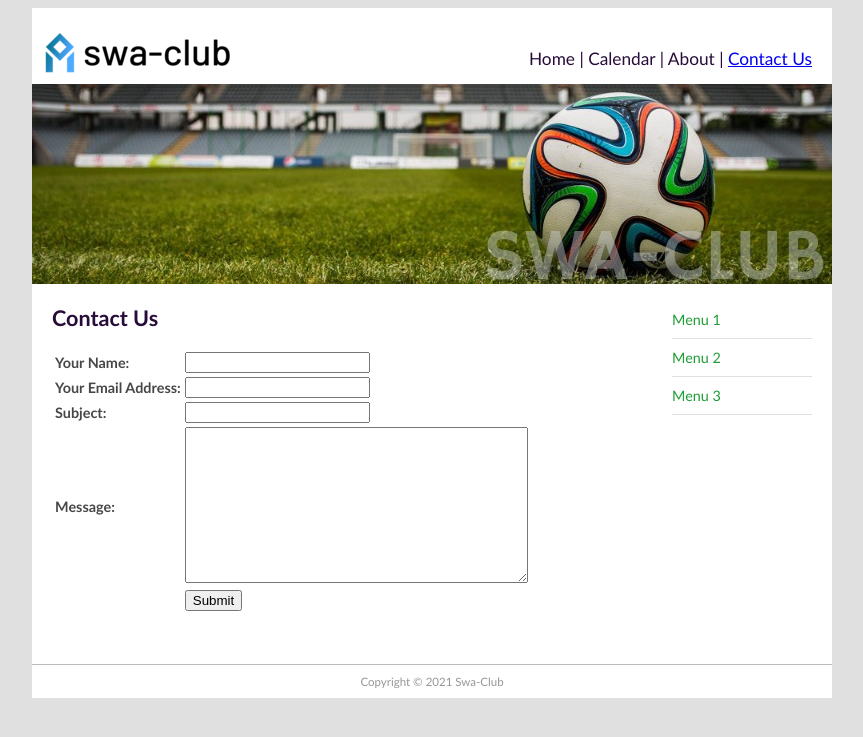
After one commit to Hassan-Boulhilt/swa-myclub, a Django app: page /contact/ in a window 1280 px wide. The commit adds this page. Shown: the top 737 px of the page, without its empty margins (208-1071 px from the left). Run offline with Django 3.2, Linux system fonts and the light colour scheme.

Commit message:
create contact form'

```diff
--- /dev/null
+++ b/myclub/contact.py
@@ -0,0 +1,24 @@
+from django import forms
+from django.shortcuts import render
+from django.http import HttpResponseRedirect
+class ContactForm(forms.Form):
+    yourname = forms.CharField(max_length=100, label='Your Name')
+    email = forms.EmailField(required=False, label='Your Email Address')
+    subject = forms.CharField(max_length=100)
+    message = forms.CharField(widget=forms.Textarea)
+
+
+
+def contact(request):
+    submitted = False
+    if request.method == 'POST':
+        form = ContactForm(request.POST)
+        if form.is_valid():
+            cd = form.cleaned_data
+            # assert False
+            return HttpResponseRedirect('/contact?submitted=True')
+    else:
+        form = ContactForm()
+        if 'submitted' in request.GET:
+            submitted = True
+    return render(request, 'contact/contact.html', {'form': form, 'submitted':submitted})
--- a/myclub/templates/base.html
+++ b/myclub/templates/base.html
@@ -17,7 +17,7 @@
     <div id="wrapper">
       <header id="header">
         <div id="logo"><img src="{% static 'logo.png' %}" alt=""></div>
-        <div id="top_menu">Home | Calendar | About | Contact</div>
+        <div id="top_menu">Home | Calendar | About | <a href="/contact">Contact Us</a> </div>
         <div id="topbanner"><img src="{% static 'top_banner.jpg' %}" alt=""></div>
       </header>
 
--- /dev/null
+++ b/myclub/templates/contact/contact.html
@@ -0,0 +1,28 @@
+{% extends 'base.html' %}
+{% block title %}Contact Us{% endblock title %}
+
+{% block content %}
+<h1>Contact Us</h1>
+
+{% if submitted %}
+<p class="success">
+    Your message was submitted successfully. Thank you.
+
+</p>
+
+{% else %}
+<form action="" method="post" novalidate>
+    <table>
+        {{form.as_table}}
+        <tr>
+            <td>&nbsp;</td>
+            <td><input type="submit" value="Submit"></td>
+        </tr>
+    </table>
+    {% csrf_token %}
+
+</form>
+
+{% endif %}
+
+{% endblock content %}
--- a/myclub/urls.py
+++ b/myclub/urls.py
@@ -17,13 +17,15 @@ Including another URLconf
 from django.contrib import admin
 from django.urls import include, path
 from django.contrib.auth import views as auth_views
+from . import contact
 
 
 urlpatterns = [
     path('admin/', admin.site.urls),
+    path('contact/', contact.contact, name='contact'),
     path('admin/password_reset/', auth_views.PasswordResetView.as_view(), name='admin_password_reset'),
-    path('admin/password_reset/done/', auth_views.PasswordResetDoneView.as_view(), name='password_reset_done',),
-    path('reset/<uidb64>/<token>/',auth_views.PasswordResetConfirmView.as_view(), name='password_reset_confirm',),
+    path('admin/password_reset/done/', auth_views.PasswordResetDoneView.as_view(), name='password_reset_done'),
+    path('reset/<uidb64>/<token>/',auth_views.PasswordResetConfirmView.as_view(), name='password_reset_confirm'),
     path('reset/done/', auth_views.PasswordResetCompleteView.as_view(), name='password_reset_complete'),
     path('', include('events.urls')),
 ]
```
